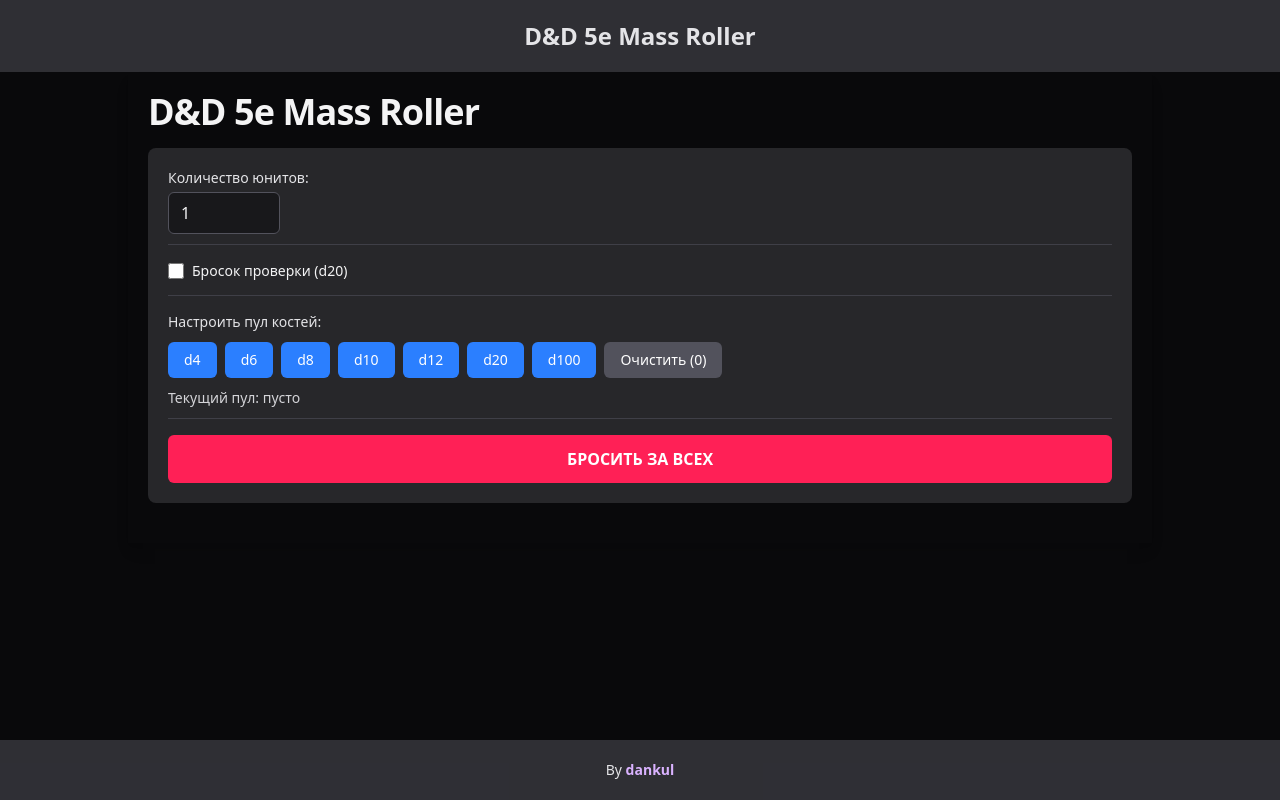
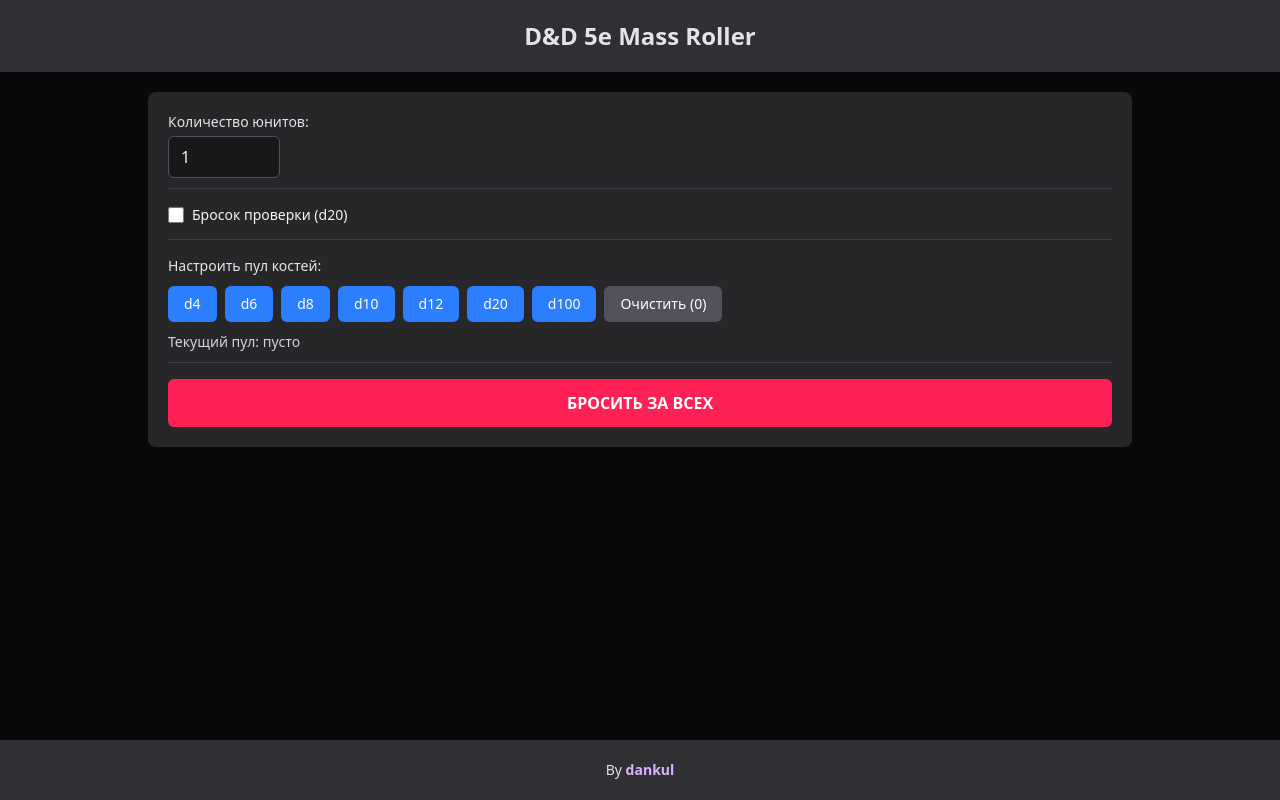
Before and after one commit to dankul/ManyRoll, a Vue app: page / in a window 1280 px wide. Built offline with nearby package versions, Linux system fonts and the light colour scheme.

Commit message:
delete title

```diff
--- a/src/pages/Main/index.vue
+++ b/src/pages/Main/index.vue
@@ -95,8 +95,6 @@
 
 <template>
   <div class="w-full max-w-5xl p-5 text-zinc-200 shadow-lg mx-auto">
-    <h1 class="mb-4 text-3xl font-semibold tracking-tight text-zinc-100 md:text-4xl">D&D 5e Mass Roller</h1>
-
     <div class="mb-5 rounded-lg bg-zinc-800 p-5">
       <div class="mb-4 border-b border-zinc-700 pb-2.5">
         <label class="mb-1 block text-sm font-medium text-zinc-200">Количество юнитов:</label>
```
